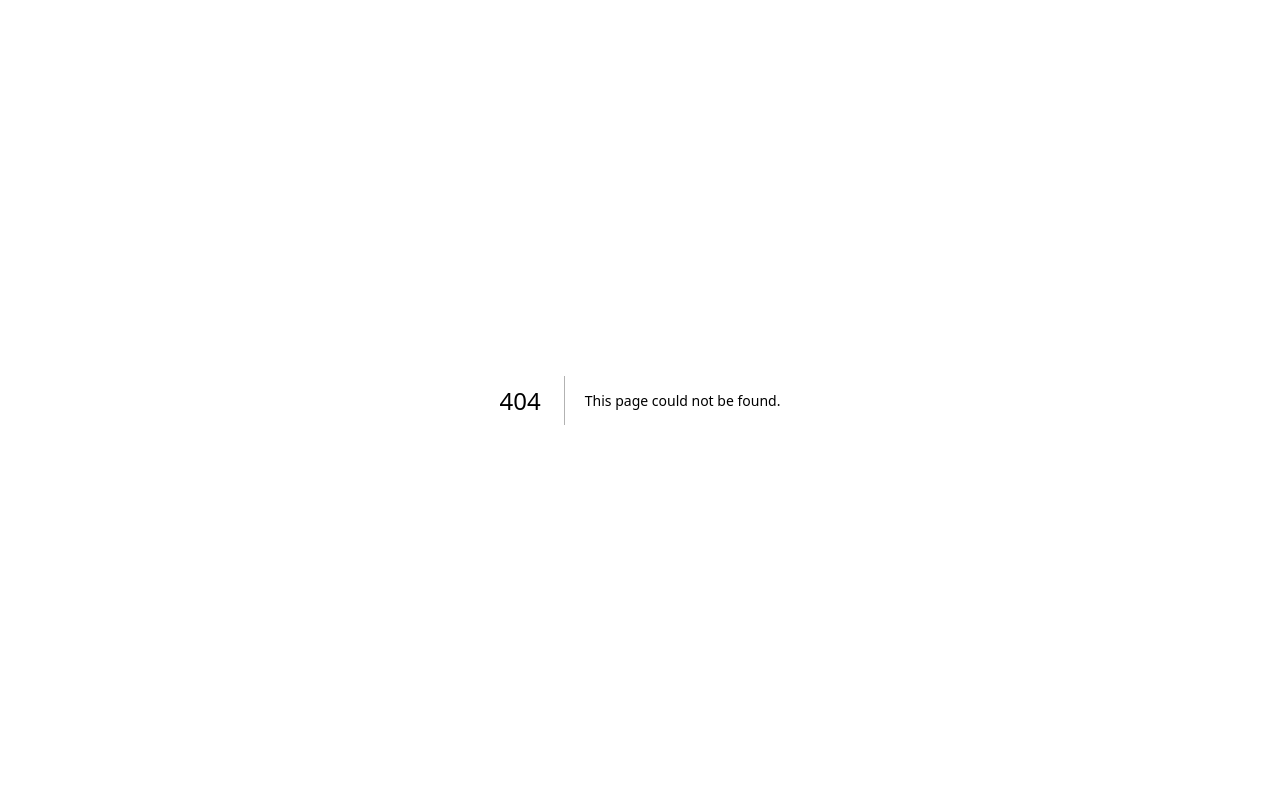
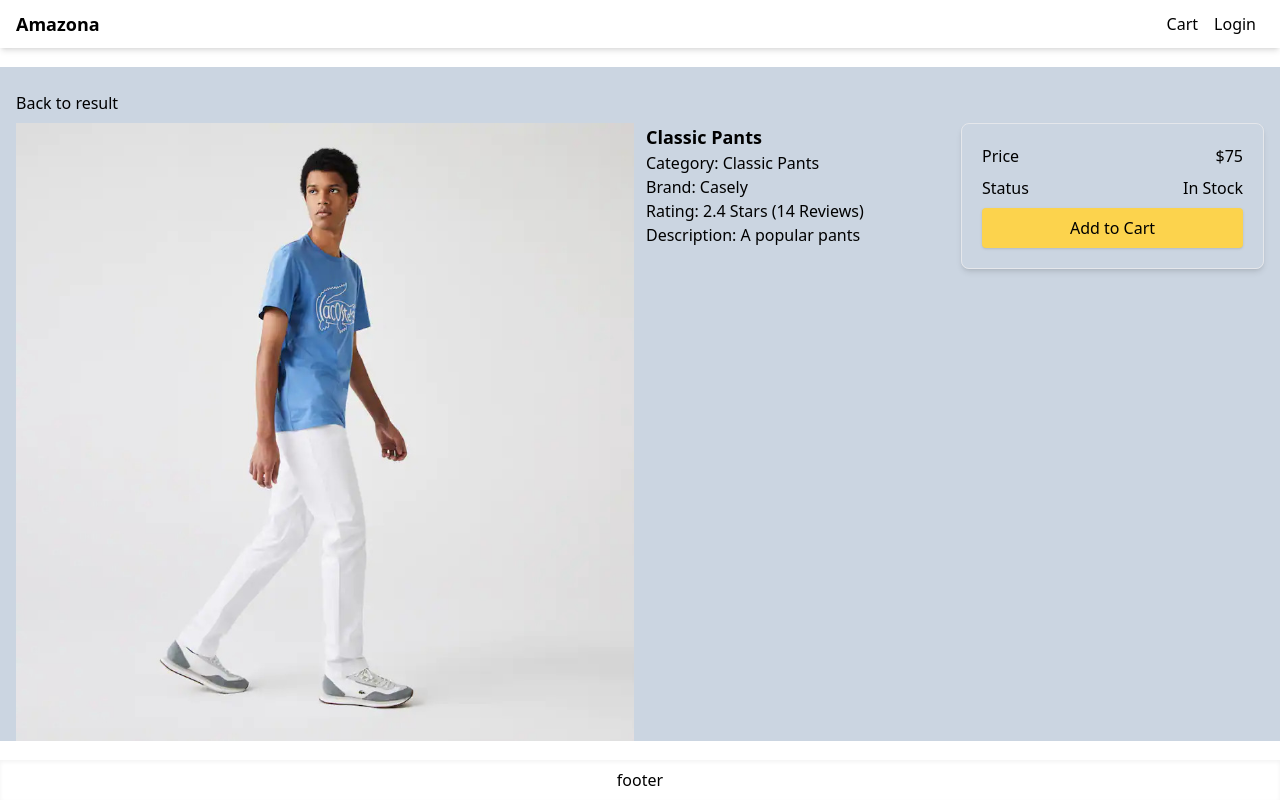
Before and after one commit to cruzetapiko/eccommerce, a Next.js app: page /product/classic-pants in a window 1280 px wide. Before the commit this address had no page. Built offline with nearby package versions, Linux system fonts and the light colour scheme.

Commit message:
details product part 1

```diff
--- /dev/null
+++ b/pages/product/[slug].js
@@ -0,0 +1,57 @@
+import React from "react";
+import Link from "next/link";
+import Image from "next/image";
+import Layout from "@/components/Layout";
+import { useRouter } from "next/router";
+import data from "@/utils/data";
+
+export default function ProductScreen() {
+  const { query } = useRouter();
+  const { slug } = query;
+  const product = data.products.find((a) => a.slug === slug);
+  if (!product) {
+    return <div>Product Not Found</div>;
+  }
+  return (
+      <Layout title={product.name}>
+        <div className="py-2">
+          <Link href="/">Back to result</Link>
+        </div>
+        <div className="grid grid-cols-4 md:gap-3">
+          <div className="md:col-span-2">
+            <Image
+              src={product.image}
+              alt={product.name}
+              width={640}
+              height={640}
+              Layout="responsive"
+            />
+          </div>
+          <div>
+            <ul>
+              <li>
+                <h1 className="text-lg font-bold">{product.name}</h1>
+              </li>
+              <li>Category: {product.name}</li>
+              <li>Brand: {product.brand}</li>
+              <li>Rating: {product.rating} Stars ({product.numReviews} Reviews)</li>
+              <li>Description: {product.description}</li>
+            </ul>
+          </div>
+          <div>
+            <div className="card p-5">
+              <div className="mb-2 flex justify-between">
+                <div>Price</div>
+                <div>${product.price}</div>
+              </div>
+              <div className="mb-2 flex justify-between">
+                <div>Status</div>
+                <div>{product.countInStock > 0 ? 'In Stock' : 'Unavailable' }</div>
+              </div>
+              <button className="primary-button w-full">Add to Cart</button>
+            </div>
+          </div>
+        </div>
+      </Layout>
+  );
+}
```
